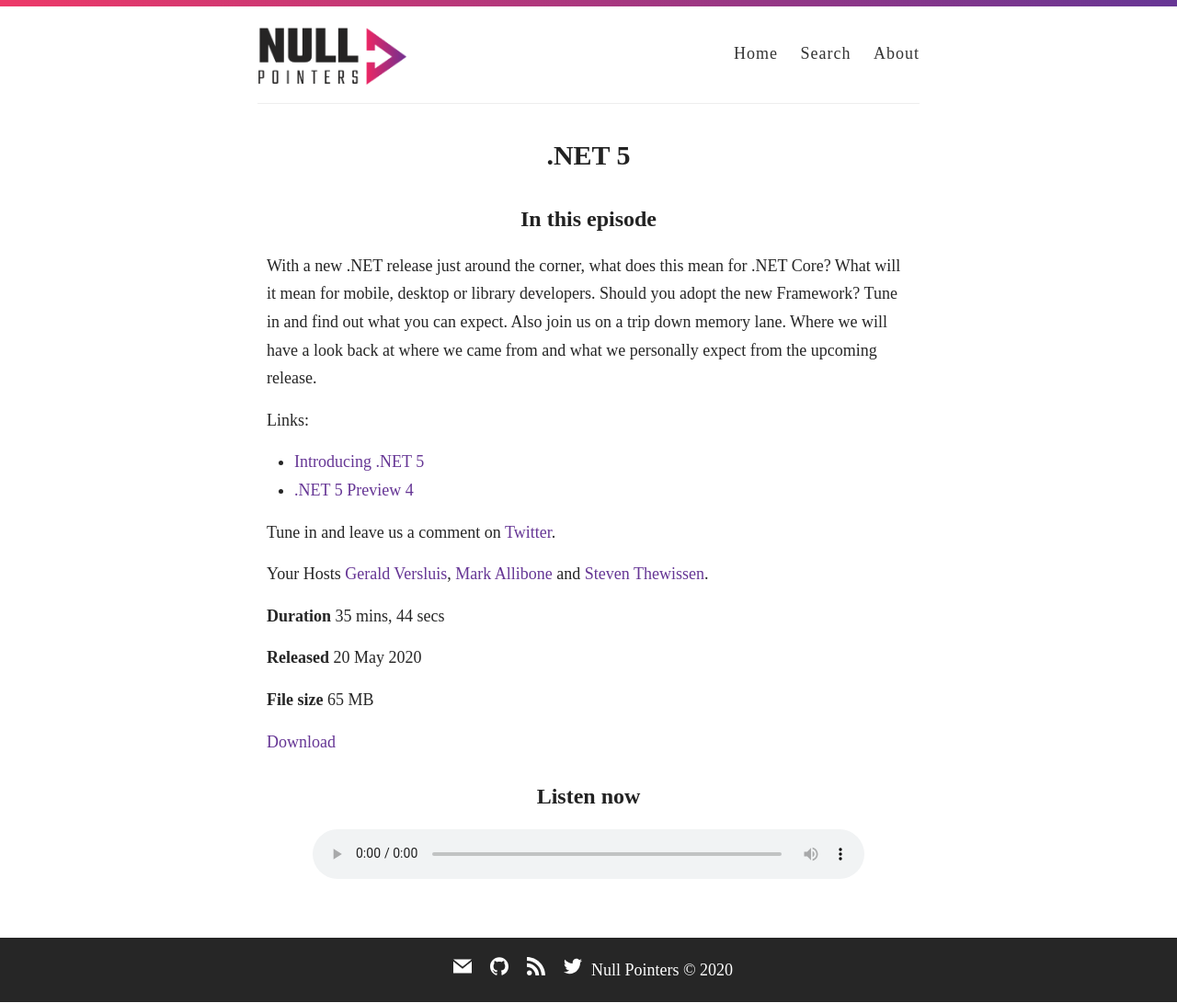
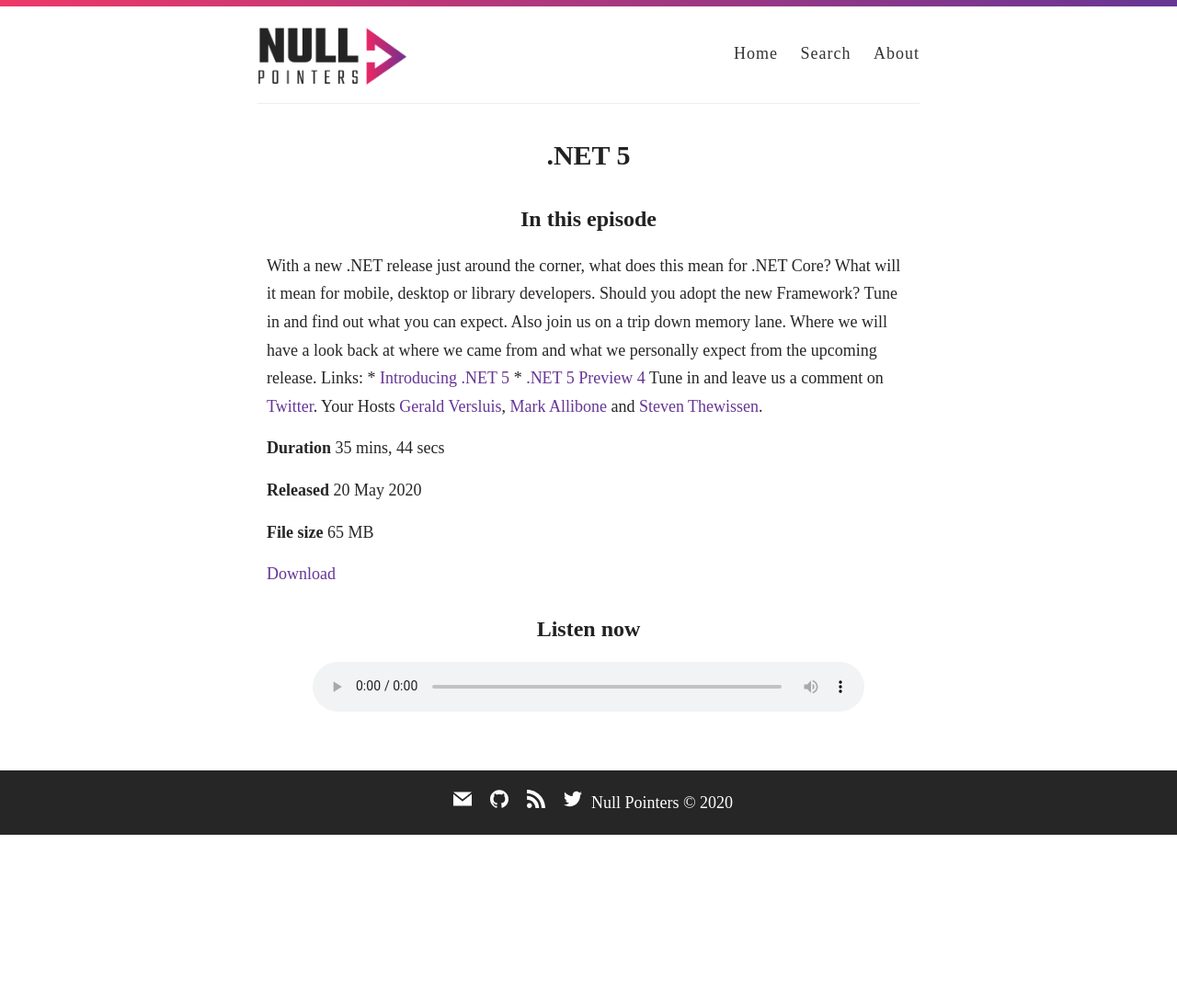
Before and after one commit to nullpointersio/website, a Jekyll site: the page built from _posts/2020-05-20-dotnet50.markdown, in a window 1280 px wide. Shown: the whole page at 92% size. Built offline with Jekyll 4.4.1, drawn with Linux system fonts in a browser that asks for light colours; some web fonts are replaced; after the commit the page ends 908 px from its top, so only the background shows below that; some of the changed lines change nothing that is shown.

Commit message:
Some more changes

```diff
--- a/_posts/2020-05-20-dotnet50.markdown
+++ b/_posts/2020-05-20-dotnet50.markdown
@@ -6,7 +6,15 @@ title: 			".NET 5"
 subtitle: 		"What to expect from the next version of .NET without the core."
 summary: 		"In this episode we will talk about .NET 5, which will be released later this year. How did we get here, what will it mean and also some war stories from the past."
 
-description: 	"With a new .NET release just around the corner, what does this mean for .NET Core? What will it mean for mobile, desktop or library developers. Should you adopt the new Framework? Tune in and find out what you can expect. Also join us on a trip down memory lane. Where we will have a look back at where we came from and what we personally expect from the upcoming release."
+description: 	"With a new .NET release just around the corner, what does this mean for .NET Core? What will it mean for mobile, desktop or library developers. Should you adopt the new Framework? Tune in and find out what you can expect. Also join us on a trip down memory lane. Where we will have a look back at where we came from and what we personally expect from the upcoming release.
+
+Links:
+* [Introducing .NET 5](https://devblogs.microsoft.com/dotnet/introducing-net-5/)
+* [.NET 5 Preview 4](https://devblogs.microsoft.com/dotnet/announcing-net-5-preview-4-and-our-journey-to-one-net/)
+
+Tune in and leave us a comment on [Twitter](https://twitter.com/nullpointersio).
+
+Your Hosts [Gerald Versluis](https://twitter.com/jfversluis), [Mark Allibone](https://twitter.com/mallibone) and [Steven Thewissen](https://twitter.com/devnl)."
 
 type:			full # "trailer" or "full"
 duration: 		"35:44" # audio length in min
@@ -20,12 +28,4 @@ explicit: 		"no" # other option is no
 block: 			"no" # means is shown in iTunes
 ---
 
-With a new .NET release just around the corner, what does this mean for .NET Core? What will it mean for mobile, desktop or library developers. Should you adopt the new Framework? Tune in and find out what you can expect. Also join us on a trip down memory lane. Where we will have a look back at where we came from and what we personally expect from the upcoming release.
-
-Links:
-* [Introducing .NET 5](https://devblogs.microsoft.com/dotnet/introducing-net-5/)
-* [.NET 5 Preview 4](https://devblogs.microsoft.com/dotnet/announcing-net-5-preview-4-and-our-journey-to-one-net/)
-
-Tune in and leave us a comment on [Twitter](https://twitter.com/nullpointersio).
-
-Your Hosts [Gerald Versluis](https://twitter.com/jfversluis), [Mark Allibone](https://twitter.com/mallibone) and [Steven Thewissen](https://twitter.com/devnl).
+{{page.description}}
```
